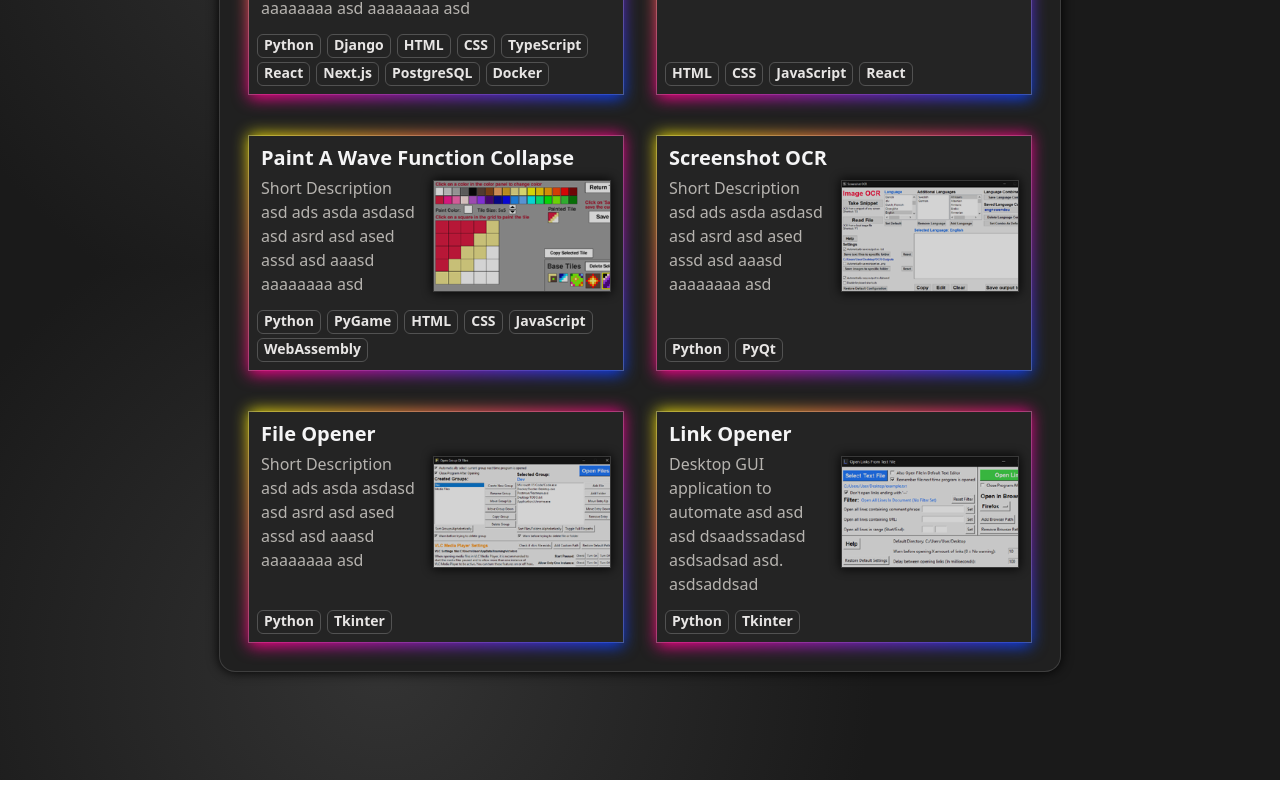
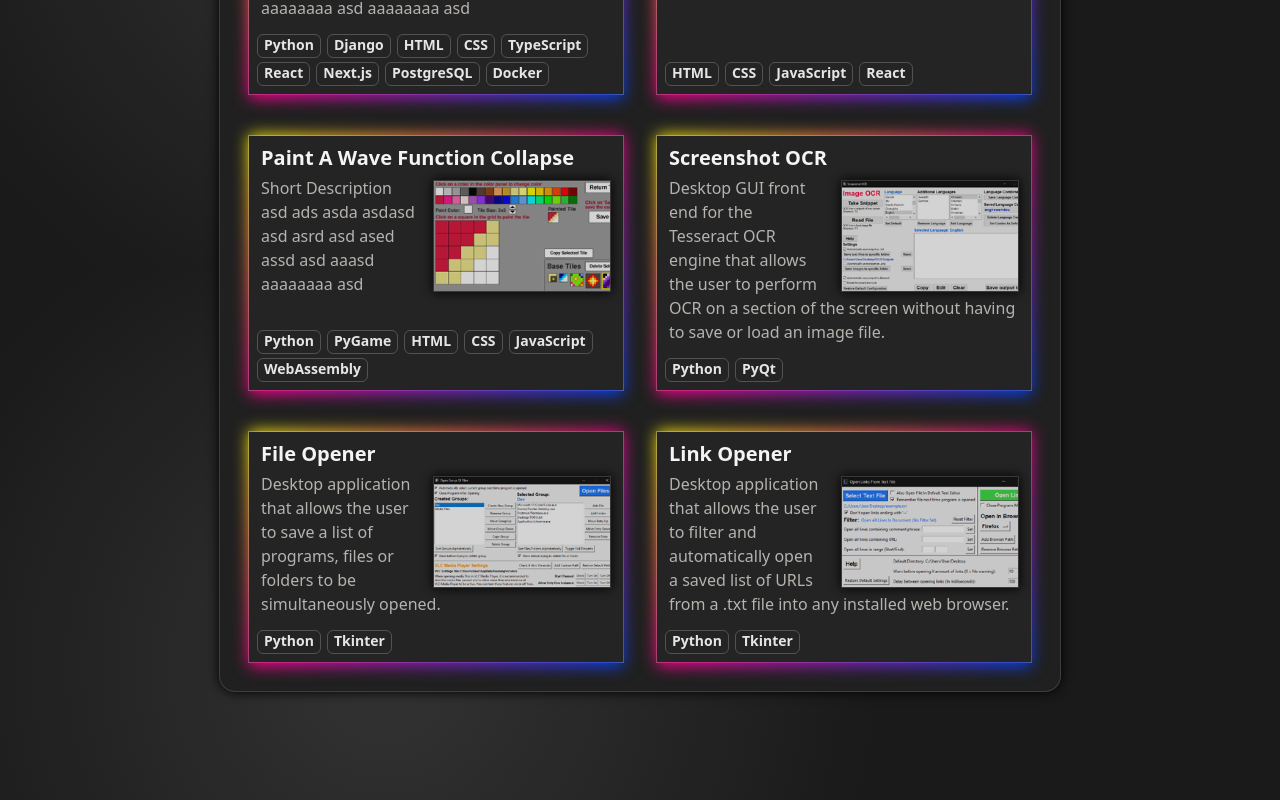
Before and after one commit to vik-ma/portfolio, a Next.js app: page / in a window 1280 px wide. Shown: the part 1334-2134 px from the top of the page. Built offline with nearby package versions, Linux system fonts and the light colour scheme.

Commit message:
Added shortDescription values to Screenshot OCR, File Opener and Link Opener

```diff
--- a/app/ProjectsInfo.tsx
+++ b/app/ProjectsInfo.tsx
@@ -1,7 +1,8 @@
 export const ProjectsInfo = {
   "price-performance-scraper": {
     name: "Price-Performance Scraper",
-    shortDescription: "Short Description asd ads asda asdasd asd asrd asd ased assd asd aaasd aaaaaaaa asd aaaaaaaa asd aaaaaaaa asd aaaaaaaa asd aaaaaaaa asd aaaaaaaa asd",
+    shortDescription:
+      "Short Description asd ads asda asdasd asd asrd asd ased assd asd aaasd aaaaaaaa asd aaaaaaaa asd aaaaaaaa asd aaaaaaaa asd aaaaaaaa asd aaaaaaaa asd",
     fullDescription: <p>Price-Performance Scraper Description</p>,
     cssGradient: "bg-gradient-to-r from-rose-600 via-red-500 to-orange-400",
     techStack: [
@@ -43,7 +44,8 @@ export const ProjectsInfo = {
   },
   "pathfinding-race": {
     name: "Pathfinding Race",
-    shortDescription: "Short Description asd ads asda asdasd asd asrd asd ased assd asd aaasd aaaaaaaa asd",
+    shortDescription:
+      "Short Description asd ads asda asdasd asd asrd asd ased assd asd aaasd aaaaaaaa asd",
     fullDescription: <p>Pathfinding Race Description</p>,
     cssGradient: "bg-gradient-to-r from-rose-600 to-amber-400",
     techStack: ["HTML", "CSS", "JavaScript", "React"],
@@ -75,7 +77,8 @@ export const ProjectsInfo = {
   },
   "paint-a-wave-function-collapse": {
     name: "Paint A Wave Function Collapse",
-    shortDescription: "Short Description asd ads asda asdasd asd asrd asd ased assd asd aaasd aaaaaaaa asd",
+    shortDescription:
+      "Short Description asd ads asda asdasd asd asrd asd ased assd asd aaasd aaaaaaaa asd",
     fullDescription: <p>Paint A Wave Function Collapse Description</p>,
     cssGradient: "bg-gradient-to-r from-rose-600 via-red-500 to-orange-400",
     techStack: ["Python", "PyGame", "HTML", "CSS", "JavaScript", "WebAssembly"],
@@ -103,7 +106,8 @@ export const ProjectsInfo = {
   },
   "screenshot-ocr": {
     name: "Screenshot OCR",
-    shortDescription: "Short Description asd ads asda asdasd asd asrd asd ased assd asd aaasd aaaaaaaa asd",
+    shortDescription:
+      "Desktop GUI front end for the Tesseract OCR engine that allows the user to perform OCR on a section of the screen without having to save or load an image file.",
     fullDescription: <p>Screenshot OCR Description</p>,
     cssGradient: "bg-gradient-to-r from-rose-600 to-amber-400",
     techStack: ["Python", "PyQt"],
@@ -129,7 +133,7 @@ export const ProjectsInfo = {
   },
   "file-opener": {
     name: "File Opener",
-    shortDescription: "Short Description asd ads asda asdasd asd asrd asd ased assd asd aaasd aaaaaaaa asd",
+    shortDescription: "Desktop application that allows the user to save a list of programs, files or folders to be simultaneously opened.",
     fullDescription: <p>File Opener Description</p>,
     cssGradient: "bg-gradient-to-r from-rose-600 to-yellow-400",
     techStack: ["Python", "Tkinter"],
@@ -152,7 +156,7 @@ export const ProjectsInfo = {
   "link-opener": {
     name: "Link Opener",
     shortDescription:
-      "Desktop GUI application to automate asd asd asd dsaadssadasd asdsadsad asd. asdsaddsad",
+      "Desktop application that allows the user to filter and automatically open a saved list of URLs from a .txt file into any installed web browser.",
     fullDescription: <p>Link Opener Description</p>,
     cssGradient: "bg-gradient-to-r from-rose-600 to-yellow-400",
     techStack: ["Python", "Tkinter"],
```
